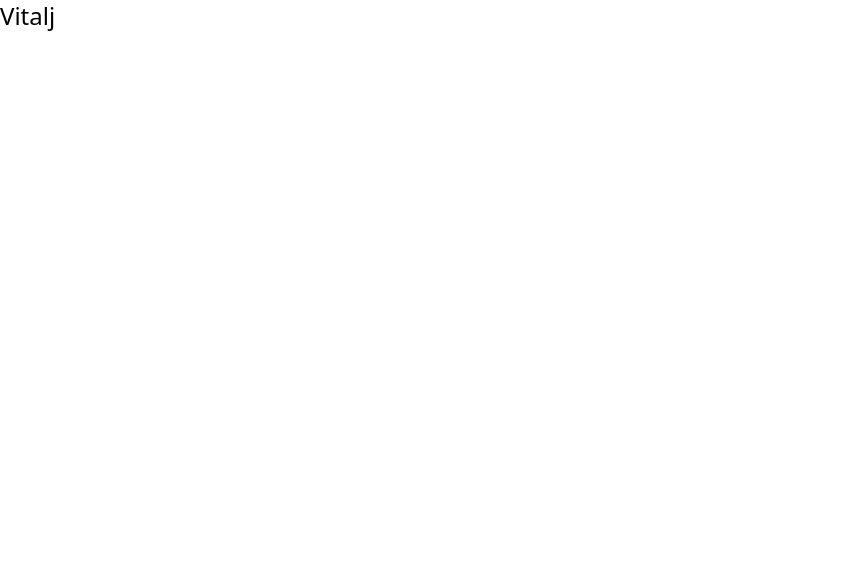
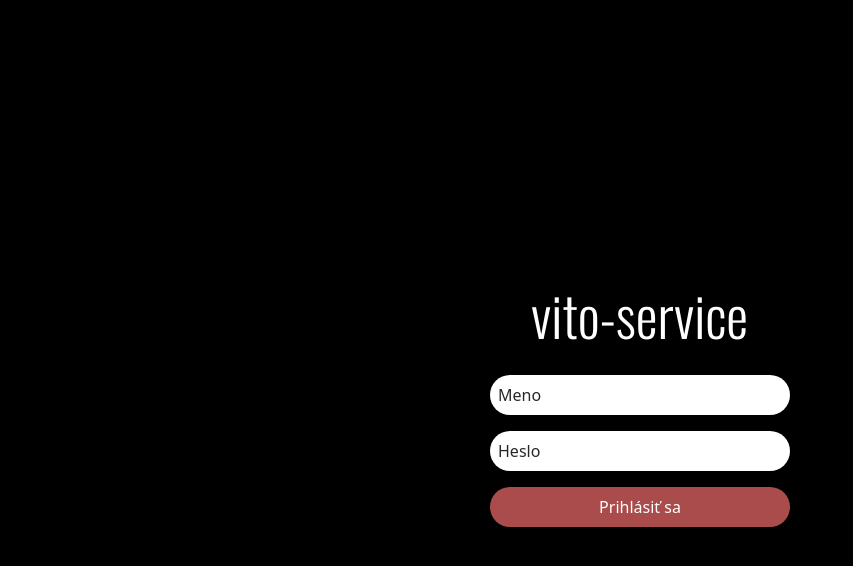
Before and after one commit to vitalij-demjanovic/vito-service-client, a React (Vite) app: page / in a window 1280 px wide. Shown: the top 566 px of the page, without its empty margins (0-853 px from the left). Built offline with nearby package versions, Linux system fonts and the light colour scheme.

Commit message:
create login page && store

```diff
--- a/package.json
+++ b/package.json
@@ -10,8 +10,10 @@
     "preview": "vite preview"
   },
   "dependencies": {
+    "@reduxjs/toolkit": "^1.9.5",
     "react": "^18.2.0",
-    "react-dom": "^18.2.0"
+    "react-dom": "^18.2.0",
+    "react-redux": "^8.1.2"
   },
   "devDependencies": {
     "@types/react": "^18.2.15",
--- a/src/App.tsx
+++ b/src/App.tsx
@@ -1,7 +1,9 @@
+import Login from "./pages/Login.tsx";
+
 function App() {
   return (
     <>
-      <h1 className="text-2xl">Vitalj</h1>
+      <Login />
     </>
   );
 }
--- a/src/index.css
+++ b/src/index.css
@@ -1,3 +1,29 @@
-@tailwind base;
+@import url('https://fonts.googleapis.com/css2?family=Oswald:wght@300&display=swap');@tailwind base;
 @tailwind components;
 @tailwind utilities;
+
+body {
+    background: black;
+    color: #fff;
+}
+
+.logo {
+    font-family: 'Oswald', sans-serif;
+    -webkit-animation: scale-up-ver-top 0.4s cubic-bezier(0.390, 0.575, 0.565, 1.000) both;
+    animation: scale-up-ver-top 0.4s cubic-bezier(0.390, 0.575, 0.565, 1.000) both;
+}
+
+@keyframes scale-up-ver-top {
+    0% {
+        -webkit-transform: scaleY(0.4);
+        transform: scaleY(0.4);
+        -webkit-transform-origin: 100% 0%;
+        transform-origin: 100% 0%;
+    }
+    100% {
+        -webkit-transform: scaleY(1);
+        transform: scaleY(1);
+        -webkit-transform-origin: 100% 0%;
+        transform-origin: 100% 0%;
+    }
+}
--- a/src/main.tsx
+++ b/src/main.tsx
@@ -1,10 +1,14 @@
-import React from 'react'
-import ReactDOM from 'react-dom/client'
-import App from './App.tsx'
-import './index.css'
+import React from "react";
+import ReactDOM from "react-dom/client";
+import App from "./App.tsx";
+import "./index.css";
+import { Provider } from "react-redux";
+import { store } from "./store/store.ts";
 
-ReactDOM.createRoot(document.getElementById('root')!).render(
+ReactDOM.createRoot(document.getElementById("root")!).render(
   <React.StrictMode>
-    <App />
+    <Provider store={store}>
+      <App />
+    </Provider>
   </React.StrictMode>,
-)
+);
--- a/src/modules/LoginForm/LoginForm.tsx
+++ b/src/modules/LoginForm/LoginForm.tsx
@@ -0,0 +1,36 @@
+import { FormEvent, useState } from "react";
+
+export default function LoginForm() {
+  const [login, setLogin] = useState("");
+  const [password, setPassword] = useState("");
+
+  const signupHandler = async (e: FormEvent) => {
+    e.preventDefault();
+    console.log({
+      name: login,
+      password: password,
+    });
+  };
+
+  return (
+    <form className="flex flex-col" onSubmit={signupHandler}>
+      <input
+        type="text"
+        name="login"
+        placeholder="Meno"
+        className="text-third placeholder:text-third p-2 rounded-[20px] min-w-[300px] mb-4"
+        onChange={(e) => setLogin(e.target.value)}
+      />
+      <input
+        type="password"
+        name="password"
+        placeholder="Heslo"
+        className="text-third placeholder:text-third p-2 rounded-[20px] min-w-[300px] mb-4"
+        onChange={(e) => setPassword(e.target.value)}
+      />
+      <button className="bg-primary p-2 rounded-[20px] min-w-[300px] cursor-pointer">
+        Prihlásiť sa
+      </button>
+    </form>
+  );
+}
--- a/src/pages/Login.tsx
+++ b/src/pages/Login.tsx
@@ -1,7 +1,11 @@
+import LoginForm from "../modules/LoginForm/LoginForm.tsx";
+import Logo from "../ui/Logo.tsx";
+
 export default function Login() {
   return (
-    <>
-      <h1>Login</h1>
-    </>
+    <div className="flex flex-col items-center justify-center h-screen">
+      <Logo />
+      <LoginForm />
+    </div>
   );
 }
--- /dev/null
+++ b/src/store/store.ts
@@ -0,0 +1,10 @@
+import { configureStore } from "@reduxjs/toolkit";
+
+export const store = configureStore({
+  reducer: {
+    user: "user",
+  },
+});
+
+export type RootState = ReturnType<typeof store.getState>;
+export type AppDispath = typeof store.dispatch;
--- /dev/null
+++ b/src/ui/Logo.tsx
@@ -0,0 +1,7 @@
+export default function Logo() {
+  return (
+    <>
+      <h1 className="text-[55px] logo mb-5">vito-service</h1>
+    </>
+  );
+}
--- a/tailwind.config.js
+++ b/tailwind.config.js
@@ -1,6 +1,7 @@
 /** @type {import('tailwindcss').Config} */
 export default {
   content: ["./index.html", "./src/**/*.{js,ts,jsx,tsx}"],
+  darkMode: "class",
   theme: {
     extend: {
       backgroundImage: {
```
Also changed, not shown: 1 other file (tests, documents, lock files or other folders).
